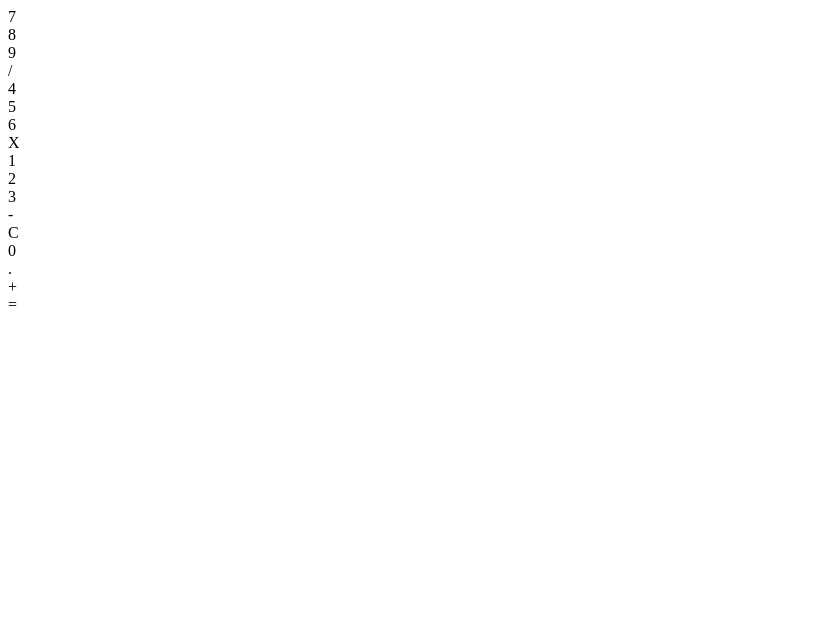
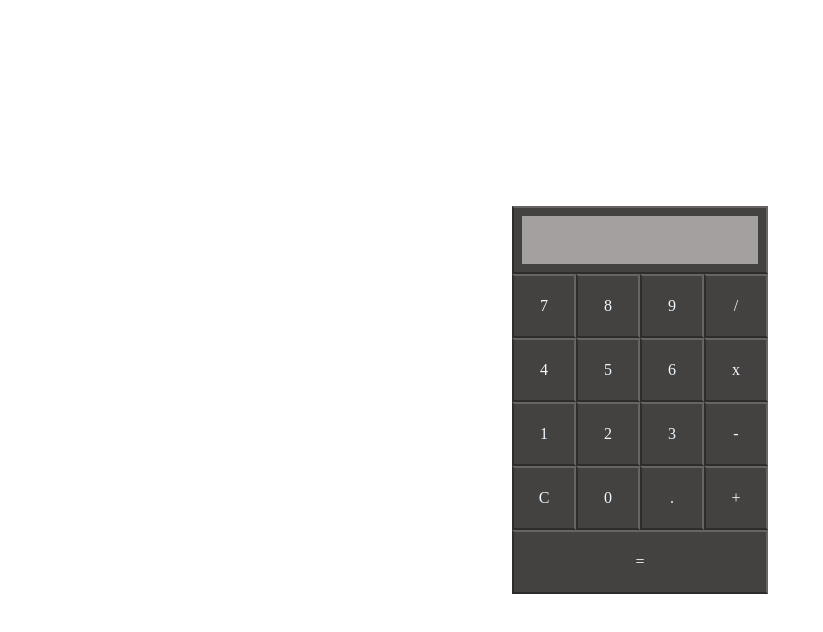
Before and after one commit to CuddlyShark-ds/jsCalculator, a plain HTML site: page index.html in a window 1280 px wide. Shown: the whole page, without its empty margins (0-823 px from the left). Drawn offline with Linux system fonts and the light colour scheme.

Commit message:
added Styling to the page

```diff
--- a/index.html
+++ b/index.html
@@ -20,36 +20,36 @@
     -->
 
     <div class="calc-body">
-        <div class="display">
-
+        <div class="display-container">
+            <div class="display"></div>
         </div>
         <div class="button-container">
             <div class="row">
-                <div class="btn">7</div>
-                <div class="btn">8</div>
-                <div class="btn">9</div>
-                <div class="btn">/</div>
+                <div class="btn color-style">7</div>
+                <div class="btn color-style">8</div>
+                <div class="btn color-style">9</div>
+                <div class="btn color-style">/</div>
             </div>
-            <div class="row"></div>
-                <div class="btn">4</div>
-                <div class="btn">5</div>
-                <div class="btn">6</div>
-                <div class="btn">X</div>
+            <div class="row">
+                <div class="btn color-style">4</div>
+                <div class="btn color-style">5</div>
+                <div class="btn color-style">6</div>
+                <div class="btn color-style">x</div>
             </div>
-            <div class="row"></div>
-                <div class="btn">1</div>
-                <div class="btn">2</div>
-                <div class="btn">3</div>
-                <div class="btn">-</div>
+            <div class="row">
+                <div class="btn color-style">1</div>
+                <div class="btn color-style">2</div>
+                <div class="btn color-style">3</div>
+                <div class="btn color-style">-</div>
             </div>
-            <div class="row"></div>
-                <div class="btn">C</div>
-                <div class="btn">0</div>
-                <div class="btn">.</div>
-                <div class="btn">+</div>
+            <div class="row">
+                <div class="btn color-style">C</div>
+                <div class="btn color-style">0</div>
+                <div class="btn color-style">.</div>
+                <div class="btn color-style">+</div>
             </div>
-            <div class="row">=</div>
-                <div class="lg-btn"></div>
+            <div class="row">
+                <div class="lg-btn color-style">=</div>
             </div>
         </div>
     </div>
--- a/style.css
+++ b/style.css
@@ -0,0 +1,59 @@
+* {
+    padding: 0;
+    margin: 0;
+    box-sizing: border-box;
+}
+
+.calc-body {
+    display: flex;
+    flex-direction: column;
+    justify-content: center;
+    align-items: center;
+
+    height: 100vh;
+}
+
+.display-container {
+    width: 256px;
+    border-left: 2px rgb(46, 45, 45) solid;
+    border-bottom: 2px rgb(46, 45, 45) solid;
+    border-right: 2px rgb(104, 100, 100) solid;
+    border-top: 2px rgb(104, 100, 100) solid;
+}
+
+.display {
+    height: 64px;
+    background-color: rgb(165, 160, 160);
+    border: 8px rgb(68, 65, 65) solid;
+}
+
+.row {
+    display: flex;
+}
+
+.btn {
+    display: flex;
+    justify-content: center;
+    align-items: center;
+
+    width: 64px;
+    height: 64px;
+}
+
+.lg-btn {
+    display: flex;
+    justify-content: center;
+    align-items: center;
+    width: 256px;
+    height: 64px;
+}
+
+.color-style {
+    color: aliceblue;
+
+    background-color: rgb(68, 65, 65);
+    border-left: 2px rgb(46, 45, 45) solid;
+    border-bottom: 2px rgb(46, 45, 45) solid;
+    border-right: 2px rgb(104, 100, 100) solid;
+    border-top: 2px rgb(104, 100, 100) solid;
+}
```
